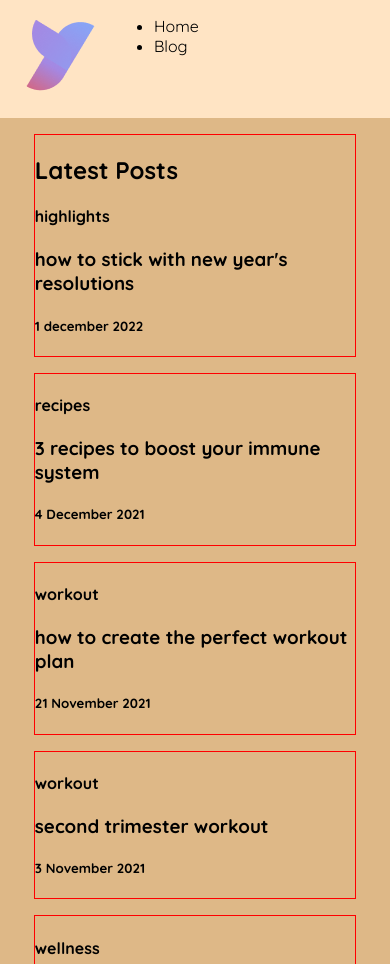
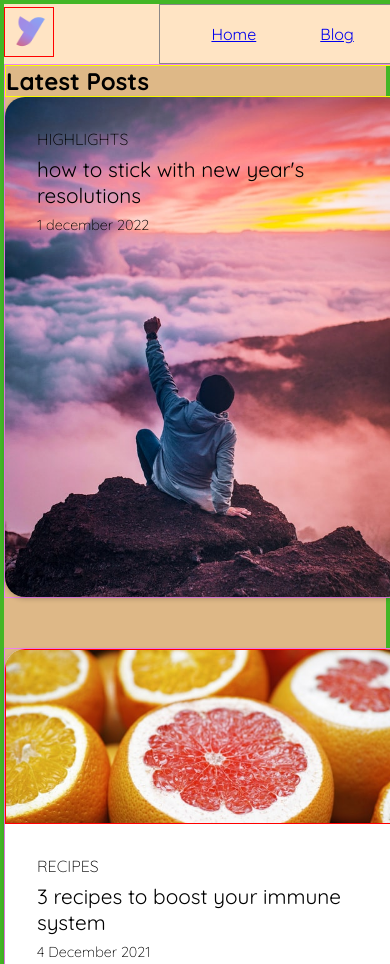
Before and after one commit to sartorimarika/blogProjectUdacity01, a plain HTML site: page index.html in a window 390 px wide. Shown: the top 964 px of the page. Drawn offline with Linux system fonts and the light colour scheme.

Commit message:
mobile homepage edits

```diff
--- a/index.html
+++ b/index.html
@@ -61,23 +61,30 @@
         <nav class="page-nav">
             <div class="logo"><img src="images/yoga4mamas-logo.png" alt=""></div>
             <ul>
-                <li>Home</li>
-                <li>Blog</li>
+                <li><a href="./">Home</a></li>
+                <li><a href="./">Blog</a></li>
             </ul>
         </nav>
-        <article class="article-highlight">
+
+        <div class="page-main-posts flex">
+            <article>
+                <div class="article-highlight">
                     <h1>Latest Posts</h1>
-            <div class="highlight-card"></div>
-            <div class="card-highlight-image">
-                <div class="card-image-highlight"></div>
+                    <div class="highlight-card">
+
+                        <div class="card-highlight-image"></div>
                             <div class="card-content">
                                 <h4 class="article-category">highlights</h4>
                                 <h3 class="article-title">how to stick with new year's resolutions</h3>
                                 <h5 class="article-date">1 december 2022</h5>
                             </div>
+
+
+                    </div>
+                </div>
             </article>
             <article>
-            <div class="card" id="article-1">
+                <div class="cards" id="article-1">
                     <div class="card-image"></div>
                     <div class="card-content">
                         <h4 class="article-category">recipes</h4>
@@ -87,7 +94,7 @@
                 </div>
             </article>
             <article>
-            <div class="card" id="article-2">
+                <div class="cards" id="article-2">
                     <div class="card-image"></div>
                     <div class="card-content">
                         <h4 class="article-category">workout</h4>
@@ -97,7 +104,7 @@
                 </div>
             </article>
             <article>
-        <div class="card" id="article-3">
+            <div class="cards" id="article-3">
                 <div class="card-image"></div>
                 <div class="card-content">
                     <h4 class="article-category">workout</h4>
@@ -107,7 +114,7 @@
             </div>
             </article>
             <article>
-            <div class="card" id="article-4">
+                <div class="cards" id="article-4">
                     <div class="card-image"></div>
                     <div class="card-content">
                         <h4 class="article-category">wellness</h4>
@@ -129,15 +136,12 @@
                                 <h5 class="article-date">18 October 2021</h5>
                             </div>
                     </div>
+                    <a class="more-posts" href="">More from Mindy's Column ></a>
                 </article>
 
-            <a class="more-posts" href="">More from Mindy's Column ></a>
 
+        </div> <!-- fine page-main-posts-->
 
-
-    </main>
-
-</body>
             <footer>
                 <div class="page-footer">
                     <img src="./images/yoga4mamas-logo.png" alt="" class="logo">
@@ -146,5 +150,9 @@
                     <i class="fab fa-apple"></i>
                 </div>
             </footer>
+    </main>
+
+</body>
+
 
 </html>
--- a/style/styles.css
+++ b/style/styles.css
@@ -6,51 +6,204 @@
 }
 
 * {
-    box-sizing: 0;
+    box-sizing: border-box;
+    margin: 0;
+    padding: 0;
 }
 
 body {
     font-family: 'Quicksand', sans-serif;
-    padding: 0;
-    margin: 0;
+}
+
+/* ================================================================================*/
+/* =========================  phone style  ========================================*/
+/* ================================================================================*/
+
+@media screen and (min-width: 350px){
+    .page-main{
+        background-color: burlywood;
+    }
+
+    .page-main-posts{
+        display: grid;
+        gap: 50px;
     }
 
     .grid{
+        border: 4px solid rgb(67, 182, 38);
+        width: 100%;
         display: grid;
-    grid-template-columns: repeat(12, 1fr); /* TODO diminuire il n. di colonne
-    e fare le card quadrate cosi la grid è piu semplice da fare*/
-    grid-gap: 1em;
+
     }
+
+
     .page-nav, footer{
-    grid-column: 1 / 13;
+
     }
 
     .page-nav{
+        background-color: bisque;
         display: flex;
-}
-article {
-    border: 1px solid red;
-    grid-column: 2 / 12;
-}
-/* TODO
-.MORE-POSTS link da controllare come centrarli. Se usare grid o cos'altro
-*/
-.more-posts {
-    grid-column: 5 / 10;
-}
-.page-nav {
-    background-color: bisque;
+        justify-content: space-between;
+        align-items: center;
     }
 
-.page-main {
-    background-color: burlywood;
+    .page-nav .logo img {
+        border: 1px solid red;
+        max-width: 50px;
     }
+
+    .page-nav ul{
+        border: 1px solid rgb(139, 135, 135);
+        list-style-type: none;
+        display: flex;
+        padding: 1.2em;
+    }
+
+    .page-nav li a{
+        padding: 2em;
+    }
+
+
+    article {
+        border: 1px solid violet;
+   }
+
+    /* CARD STYLE */
+    .cards{
+        /*     border: 1px solid pink;*/
+            box-shadow: 0px 2px 5px rgba(0,0,0,0.2);
+            width: 400px;
+            height: 350px;
+            border-radius: 20px;
+            background-color: white;
+            overflow: hidden;
+            margin: auto;
+        }
+    .article-highlight h1{
+     margin: auto;
+     border: 1px solid yellow;
+    }
+    .highlight-card{
+        /*     border: 1px solid pink;*/
+            box-shadow: 0px 2px 5px rgba(0,0,0,0.2);
+            width: 400px;
+            height: 500px;
+            border-radius: 20px;
+            background: url("../images/power-boy.jpg");
+            background-repeat: no-repeat;
+            background-size: cover;
+            overflow: hidden;
+            margin: auto;
+        }
+
+    .card-highlight-image {
+        border: 1px solid red;
+        width: 100%;
+        height: 100%;
+        overflow: hidden;
+        position: absolute;
+        z-index: -1;
+
+    }
+
+    .highlight-card .card-content{
+
+    }
+
+    #article-1 .card-image {
+            border: 1px solid red;
+            width: 100%;
+            height: 50%;
+            overflow: hidden;
+            background: url("../images/grapefruit.jpg");
+            background-repeat: no-repeat;
+            background-size: cover;
+        }
+    #article-2 .card-image {
+            border: 1px solid red;
+            width: 100%;
+            height: 50%;
+            overflow: hidden;
+            background: url("../images/workout.jpg");
+            background-repeat: no-repeat;
+            background-size: cover;
+        }
+    #article-3 .card-image {
+        border: 1px solid red;
+        width: 100%;
+        height: 50%;
+        overflow: hidden;
+        background: url("../images/pregnant-couple.jpg");
+        background-repeat: no-repeat;
+        background-size: cover;
+    }
+
+    #article-4 .card-image {
+        border: 1px solid red;
+        width: 100%;
+        height: 50%;
+        overflow: hidden;
+        background: url("../images/pregnant.jpg");
+        background-repeat: no-repeat;
+        background-size: cover;
+    }
+    .card-content{
+        /*     border: 1px solid blue;*/
+            padding: 2em;
+
+        }
+
+    .card-content .article-category{
+            text-transform: uppercase;
+            font-weight: 300;
+            margin-bottom: 0.4em;
+        }
+
+    .card-content .article-title{
+            font-size: 1.3em;
+            font-weight: 400;
+            display: block;
+            margin-bottom: 0.4em;
+        }
+
+
+    .card-content .article-date{
+            font-size: 0.9em;
+            font-weight: 200;
+        }
+
+/* fine CARD STYLES */
+
+    .more-posts{
+            text-align: center;
+            padding: 1em;
+        }
+
+    .more-posts a{
+            color: var(--primary-color);
+
+        }
+
 
     .page-footer{
         background-color: cornsilk;
+        text-align: center;
     }
 
-/* MEDIA QUERIES */
+    .page-footer .logo{
+        max-width: 10%;
+    }
+
+}
+
+
+
+
+/* ================================================================================*/
+/* =========================  tablet style  =======================================*/
+/* ================================================================================*/
+
 @media screen and (min-width: 688px) {
     .page-main{
         background-color: yellowgreen;
@@ -85,13 +238,18 @@ article {
 
     }
 }
-
+/* ================================================================================*/
+/* =========================  laptop style  =======================================*/
+/* ================================================================================*/
 @media screen and (min-width: 992px) {
     .page-main{
         background-color: aqua;
     }
 }
 
+/* ================================================================================*/
+/* =========================  large screen style  =================================*/
+/* ================================================================================*/
 @media screen and (min-width: 1312px) {
     .page-main{
         background-color: pink;
```
Also changed, not shown: images/pregnant-couple.jpg (added), images/pregnant.jpg (added), images/workout.jpg (added). Lines whose indentation alone changed are shown as unchanged.
